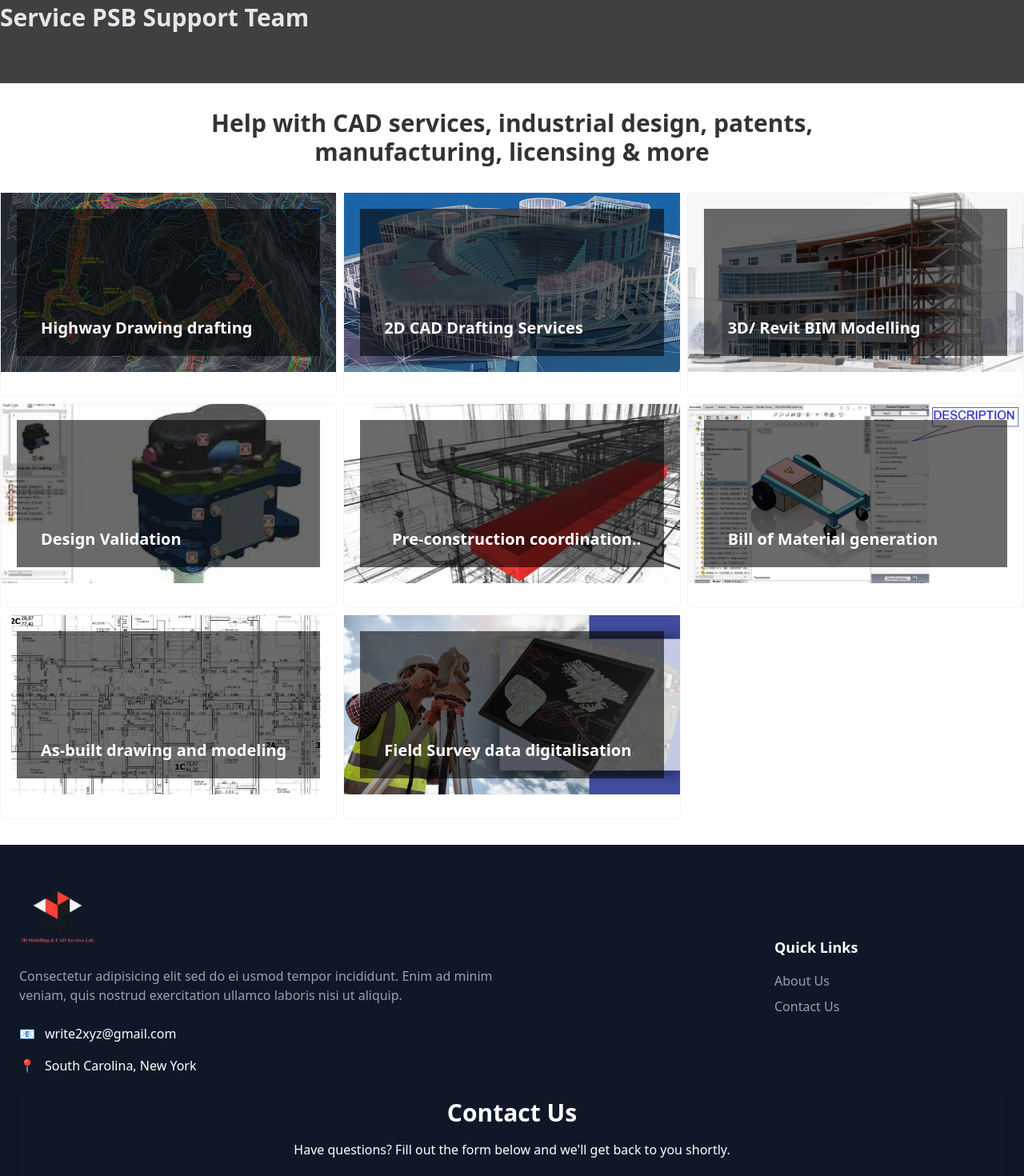
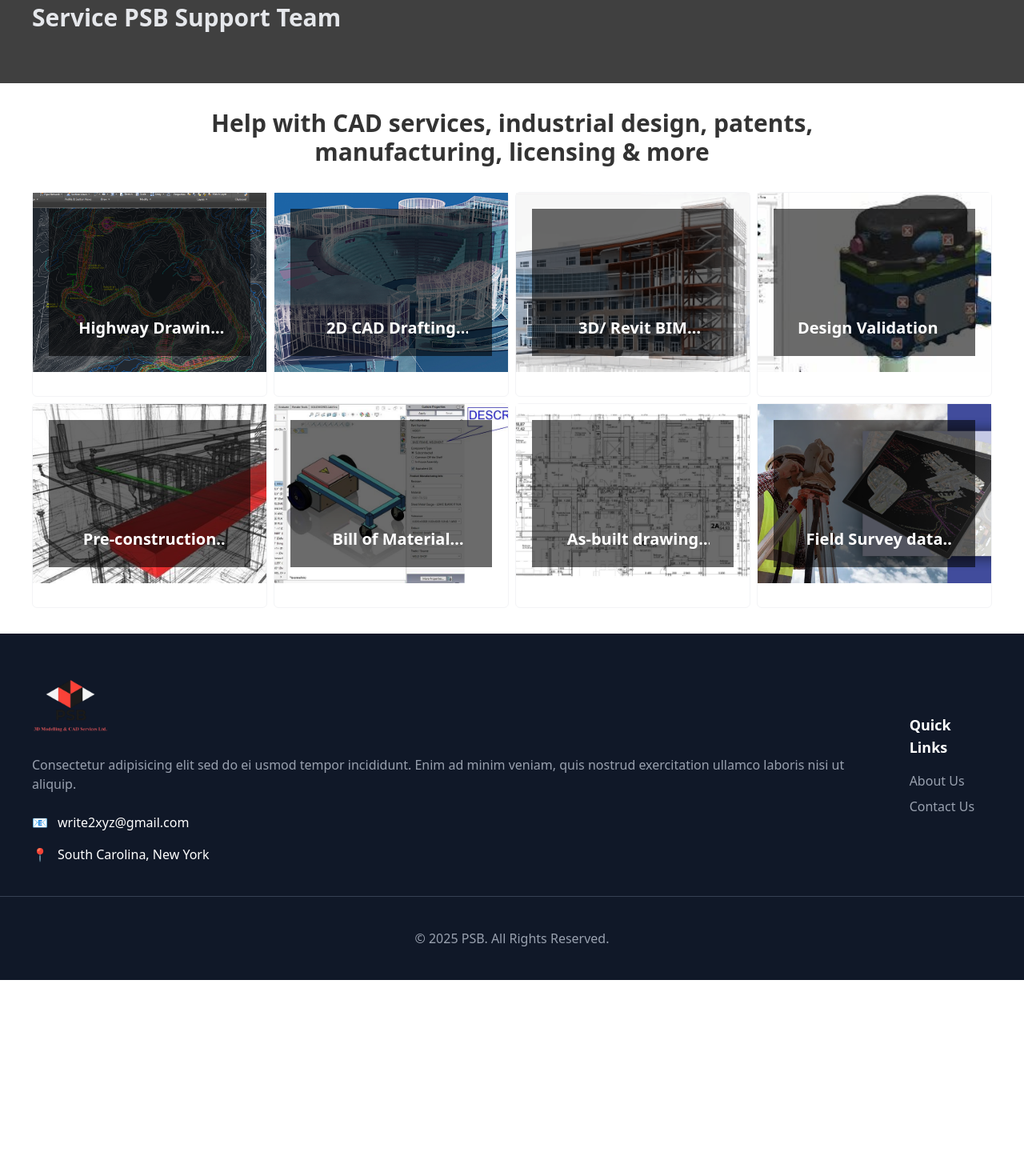
Before and after one commit to gmhridu/CAD, a React (Vite) app: page /services in a window 1280 px wide. Shown: the part 140-1610 px from the top of the page at 80% size. After the commit the page ends 1365 px from the top, so only its background shows below. Built offline with nearby package versions, Linux system fonts and the light colour scheme.

Commit message:
updated alignment

```diff
--- a/src/components/About.tsx
+++ b/src/components/About.tsx
@@ -12,14 +12,14 @@ const About = () => {
         initial={{ opacity: 0 }}
         animate={{ opacity: 1 }}
         transition={{ duration: 1 }}
-        className="flex items-center flex-col justify-center container mx-auto my-16"
+        className="flex items-center flex-col px-5 mx-5 my-16"
       >
         <motion.div
           initial={{ opacity: 0, x: -50 }}
           whileInView={{ opacity: 1, x: 0 }}
           transition={{ duration: 1 }}
           viewport={{ once: false }}
-          className="w-full md:w-1/2 p-6 bg-white rounded-lg"
+          className="w-full bg-white rounded-lg"
         >
           <h2 className="text-2xl font-bold text-gray-800 mb-4">
             About PSB Limited
--- a/src/components/FeaturedDesigns.tsx
+++ b/src/components/FeaturedDesigns.tsx
@@ -60,11 +60,11 @@ const FeaturedDesigns: React.FC = () => {
 
   return (
     <div
-    className="px-4 py-8 relative">
+    className="px-5 py-8 relative mx-5">
       {/* Left Arrow */}
       {!isFirstSlide && (
         <button
-          className="absolute left-0 top-1/2 transform -translate-y-1/2 bg-[#da1926] text-white rounded-full p-2 z-10 cursor-pointer"
+          className="absolute left-2 top-1/2 transform -translate-y-1/2 bg-[#da1926] text-white rounded-full p-2 z-10 cursor-pointer"
           onClick={handlePrevClick}
         >
           <ChevronLeft />
@@ -74,7 +74,7 @@ const FeaturedDesigns: React.FC = () => {
       {/* Right Arrow */}
       {!isLastSlide && (
         <button
-          className="absolute right-0 top-1/2 transform -translate-y-1/2 bg-[#da1926] text-white rounded-full p-2 z-10 cursor-pointer"
+          className="absolute right-2 top-1/2 transform -translate-y-1/2 bg-[#da1926] text-white rounded-full p-2 z-10 cursor-pointer"
           onClick={handleNextClick}
         >
           <ChevronRight />
--- a/src/components/Footer.tsx
+++ b/src/components/Footer.tsx
@@ -1,12 +1,12 @@
-import Contact from "@/pages/Contact";
-import {logoWithOutBGImg} from "@/utils";
+// import Contact from "@/pages/Contact";
+import { logoWithOutBGImg } from "@/utils";
 
 const Footer = () => {
   const year = new Date().getFullYear();
   return (
     <footer className="bg-gray-900 text-white py-10">
-            <div className="container mx-auto px-6">
-                <div className="grid grid-cols-1 md:grid-cols-2 lg:grid-cols-2 gap-8">
+      <div className="px-5 mx-5">
+        <div className="flex flex-col md:flex-row items-center justify-between gap-8">
           {/* Left Column */}
           <div className="space-y-6">
             {/* Logo & Description */}
@@ -36,7 +36,7 @@ const Footer = () => {
           </div>
 
           {/* Right Column */}
-                    <div className="grid grid-cols-2 gap-6 items-center">
+          <div className="">
             <div>
               {/*<h2 className="text-lg font-semibold mb-4">Our Projects</h2>*/}
               {/*<ul className="space-y-2 text-gray-400">*/}
@@ -90,10 +90,11 @@ const Footer = () => {
               </ul>
             </div>
           </div>
+
         </div>
 
         {/* Contact Form */}
-                <Contact
+        {/* <Contact
           className="w-full max-w-7xl mx-2 bg-gray-900 text-white border-0"
           textColor="text-white"
           inputBgColor="#101828"
@@ -102,7 +103,7 @@ const Footer = () => {
           buttonTextColor="white"
           buttonHoverColor="#CB474A"
           placeholderTextColor="custom-placeholder"
-                />
+        /> */}
       </div>
 
       {/* Footer Bottom */}
--- a/src/components/HeaderComponent.tsx
+++ b/src/components/HeaderComponent.tsx
@@ -10,7 +10,7 @@ const HeaderComponent = ({text}: {text:string}) => {
             viewport={{ once: true }}
             className="bg-black/75 text-left py-16"
         >
-            <h1 className="container mx-auto text-3xl font-bold text-gray-200">{text}</h1>
+            <h1 className="px-5 mx-5 text-3xl font-bold text-gray-200">{text}</h1>
         </motion.div>
     )
 }
--- a/src/components/Navbar.tsx
+++ b/src/components/Navbar.tsx
@@ -7,7 +7,7 @@ import { logoImg } from "@/utils";
 
 const Navbar = () => {
   return (
-    <header className="w-full bg-[#040913] py-2 sm:px-10 px-5  shrink-0 relative after:content-[''] after:absolute after:bottom-0 after:left-0 after:w-full after:h-[1px] after:bg-[#da1926] z-10">
+    <header className="w-full bg-[#040913] py-2 sm:px-10 px-5 shrink-0 relative after:content-[''] after:absolute after:bottom-0 after:left-0 after:w-full after:h-[1px] after:bg-[#da1926] z-10">
       <nav className="flex w-full justify-between items-center">
         <div className="size-16">
           <Link to={"/"} className="cursor-pointer">
--- a/src/components/ServicesSection.tsx
+++ b/src/components/ServicesSection.tsx
@@ -4,12 +4,12 @@ import { Link } from "react-router-dom";
 
 const ServicesSection = () => {
   return (
-    <section className="container mx-auto flex flex-col items-center justify-center my-8 cursor-pointer">
+    <section className="mx-5 px-5 flex flex-col items-center justify-center my-8 cursor-pointer">
       <h1 className="text-center font-bold text-[#333] text-3xl max-w-[768px] mb-8">
         Help with CAD services, industrial design, patents, manufacturing,
         licensing & more
       </h1>
-      <div className="grid grid-cols-1 sm:grid-col-2 md:grid-cols-3 items-center gap-2">
+      <div className="grid grid-cols-1 sm:grid-col-2 md:grid-cols-4 items-center gap-2">
         {services.map((project, i) => (
           <div
             key={i}
--- a/src/components/Slider.tsx
+++ b/src/components/Slider.tsx
@@ -56,7 +56,7 @@ const Slider = () => {
   return (
     <section className="main-slider2 relative w-full h-[50vh] sm:h-[60vh] lg:h-[75vh]">
       <div
-        className="relative w-full h-full flex justify-center items-center bg-black overflow-hidden"
+        className="relative w-full h-full flex justify-center items-center bg-black/75 overflow-hidden"
         onMouseEnter={() => setShowButtons(true)}
         onMouseLeave={() => setShowButtons(false)}
       >
@@ -91,7 +91,7 @@ const Slider = () => {
 
         {/* Slider Caption */}
         <div className="slider-caption absolute top-0 left-0 right-0 bottom-0 flex justify-center items-center z-10 text-white p-4">
-          <div className="container">
+          <div className="container mx-auto md:pl-16">
             <motion.h2
               key={`subHeading-${currentSlide}`}
               initial={{ opacity: 0, y: -20 }}
--- a/src/pages/Contact.tsx
+++ b/src/pages/Contact.tsx
@@ -67,7 +67,7 @@ const Contact = ({
   };
 
   return (
-    <div className="flex flex-col items-center justify-center md:h-[75vh]">
+    <div className={cn('flex flex-col items-center justify-center md:h-[75vh]')}>
       <div
         className={cn(
           "max-w-lg mx-auto p-6 bg-white shadow-xl rounded-lg border border-gray-200",
--- a/src/pages/Services.tsx
+++ b/src/pages/Services.tsx
@@ -8,12 +8,12 @@ const Services = () => {
     return (
         <>
             <HeaderComponent text={'Service PSB Support Team'}/>
-            <section className="container mx-auto flex flex-col items-center justify-center my-8 cursor-pointer">
+            <section className="mx-5 px-5 flex flex-col items-center justify-center my-8 cursor-pointer">
                 <h1 className="text-center font-bold text-[#333] text-3xl max-w-[768px] mb-8">
                     Help with CAD services, industrial design, patents, manufacturing,
                     licensing & more
                 </h1>
-                <div className="grid grid-cols-1 sm:grid-col-2 md:grid-cols-3 items-center gap-2">
+                <div className="grid grid-cols-1 sm:grid-col-2 md:grid-cols-4 items-center gap-2">
                     {services.map((project, i) => (
                         <div
                             key={i}
```
Lines whose indentation alone changed are shown as unchanged.
